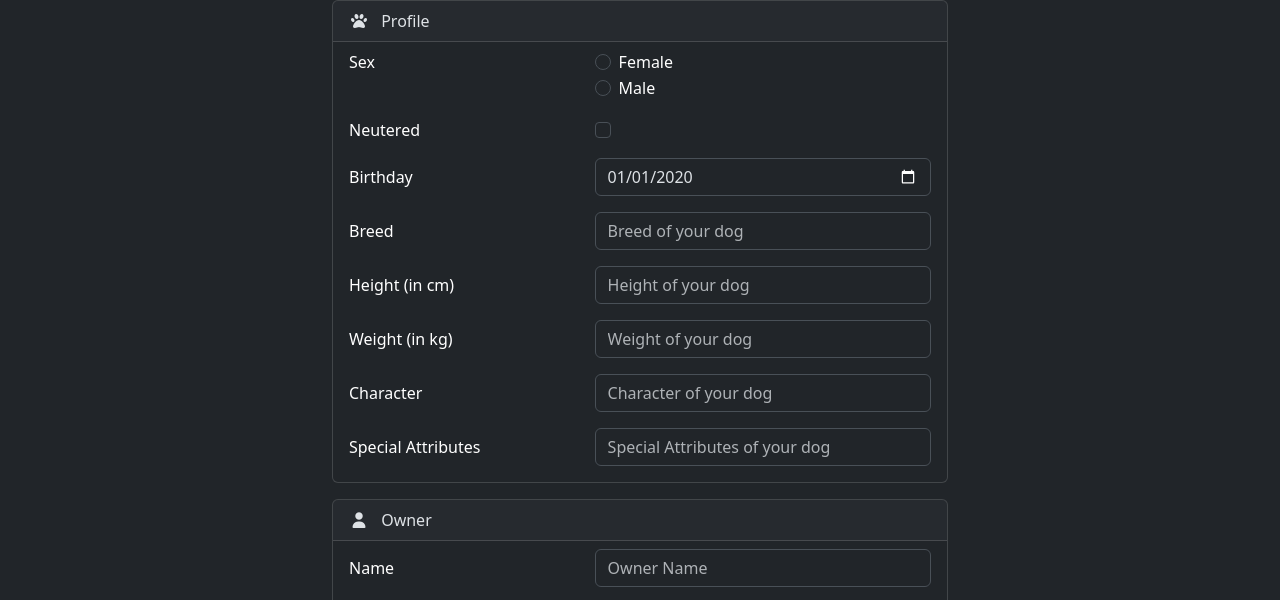
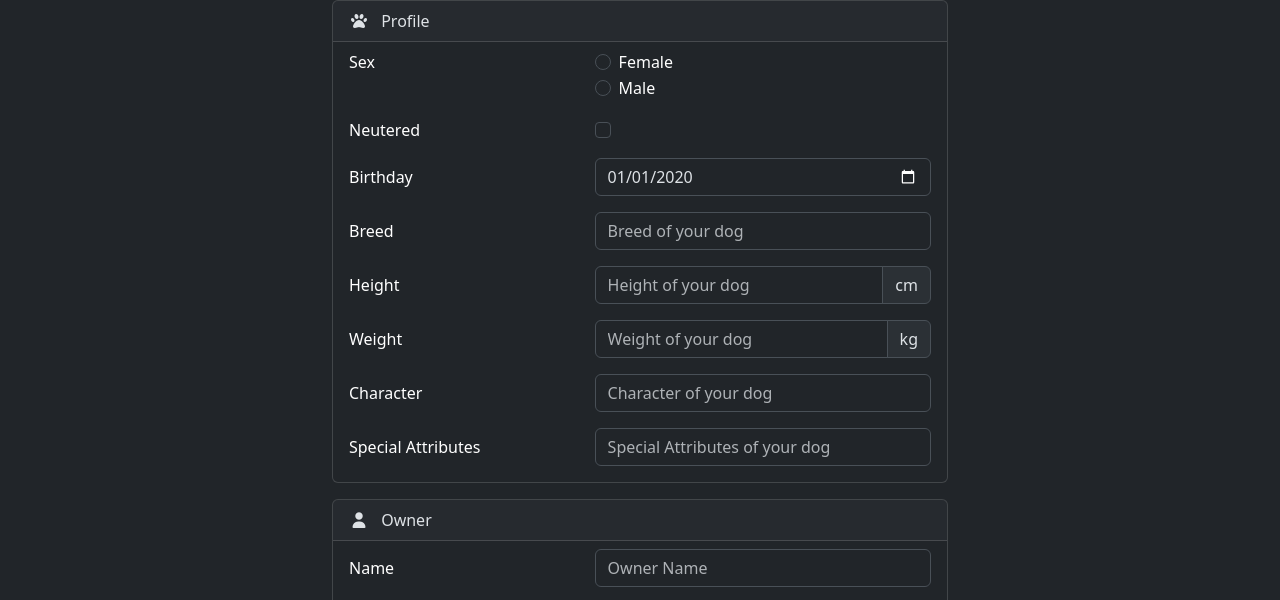
Before and after one commit to mplk/OpenDogTag, a website built with Vite: page src/index.html in a window 1280 px wide. Both pictures are taken after a click on the button 1245 px from the left and 42 px from the top of the page. Shown: the part 165-765 px from the top of the page. Built offline with nearby package versions, Linux system fonts and the light colour scheme.

Commit message:
Update height and weight fields to include units in the input display

```diff
--- a/src/index.html
+++ b/src/index.html
@@ -112,24 +112,30 @@
                             </td>
                         </tr>
                         <tr>
-                            <td class="px-3 align-middle" id="height-label">Height (in cm)</td>
+                            <td class="px-3 align-middle" id="height-label">Height</td>
                             <td class="px-3">
                                 <div class="view-mode">
-                                    <span id="height-output">(empty)</span>
+                                    <span id="height-output">(empty)</span> cm
                                 </div>
                                 <div class="edit-mode">
-                                    <input type="number" class="form-control" id="height-input" placeholder="Height of your dog">
+                                    <div class="input-group">
+                                        <input type="number" class="form-control" id="height-input" placeholder="Height of your dog">
+                                        <span class="input-group-text">cm</span>
+                                    </div>
                                 </div>
                             </td>
                         </tr>
                         <tr>
-                            <td class="px-3 align-middle" id="weight-label">Weight (in kg)</td>
+                            <td class="px-3 align-middle" id="weight-label">Weight</td>
                             <td class="px-3">
                                 <div class="view-mode">
-                                    <span id="weight-output">(empty)</span>
+                                    <span id="weight-output">(empty)</span> kg
                                 </div>
                                 <div class="edit-mode">
-                                    <input type="number" class="form-control" id="weight-input" placeholder="Weight of your dog">
+                                    <div class="input-group">
+                                        <input type="number" class="form-control" id="weight-input" placeholder="Weight of your dog">
+                                        <span class="input-group-text">kg</span>
+                                    </div>
                                 </div>
                             </td>
                         </tr>
--- a/src/js/index.js
+++ b/src/js/index.js
@@ -84,7 +84,6 @@ function calculateAge(birthday) {
 
     return `${years} years ${months} months`;
 }
-
 
 function switchMode(mode) {
     switch (mode) {
```
